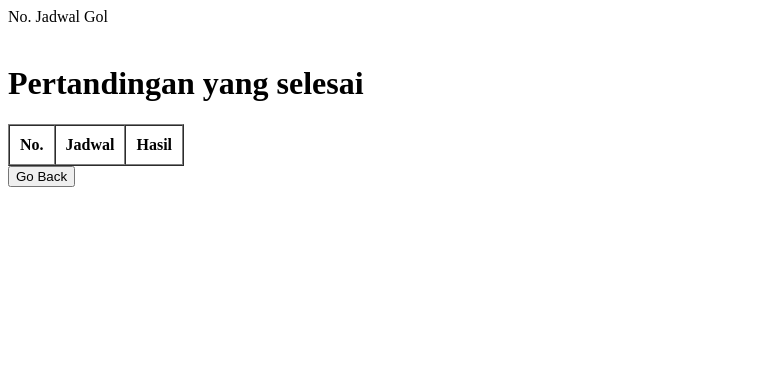
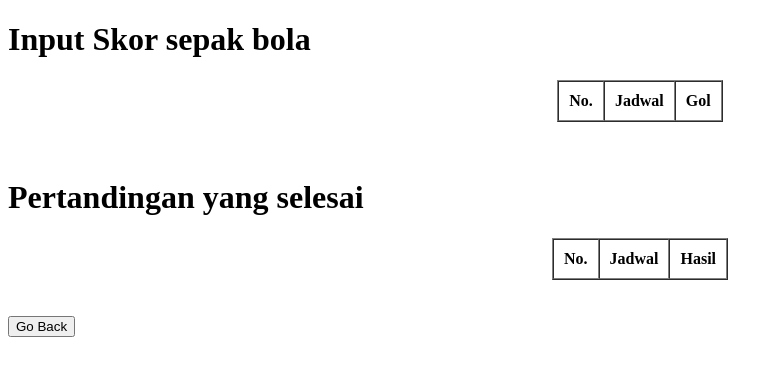
Before and after one commit to yusrianasghany/TugasLigaPW, a PHP site: page /hasil.php in a window 1280 px wide. Shown: the top 376 px of the page, without its empty margins (0-783 px from the left). Run offline with PHP 8.4, Linux system fonts and the light colour scheme; data that the repository does not hold is empty.

Commit message:
Update hasil.php

```diff
--- a/hasil.php
+++ b/hasil.php
@@ -27,14 +27,14 @@
     <meta charset="UTF-8">
     <meta http-equiv="X-UA-Compatible" content="IE=edge">
     <meta name="viewport" content="width=device-width, initial-scale=1.0">
-    <link rel="stylesheet href=styleHasil.css>
+    <link rel="stylesheet" href="styleHasil.css">
     <title>Input Skor pertandingan</title>
 </head>
 <body>
 
     <h1>Input Skor sepak bola</h1>
 
-    <table border="1" cellpadding="10" cellspacing="0">
+    <table border="1" cellpadding="10" cellspacing="0" align=center>
         <tr>
             <th>No.</th>
             <th>Jadwal</th>
@@ -68,7 +68,7 @@
     <br><br>
 
     <h1>Pertandingan yang selesai</h1>
-    <table border="1" cellpadding="10" cellspacing="0">
+    <table border="1" cellpadding="10" cellspacing="0" align=center>
         <tr>
             <th>No.</th>
             <th>Jadwal</th>
@@ -86,8 +86,10 @@
         </tr>
         <?php $i++; }endforeach; ?>
     </table>
+    <br> <br>
 
+    <div class="button">
     <input type="button" value="Go Back" onclick="history.back(-1)" />
-
+    </div>
 </body>
 </html>
```
